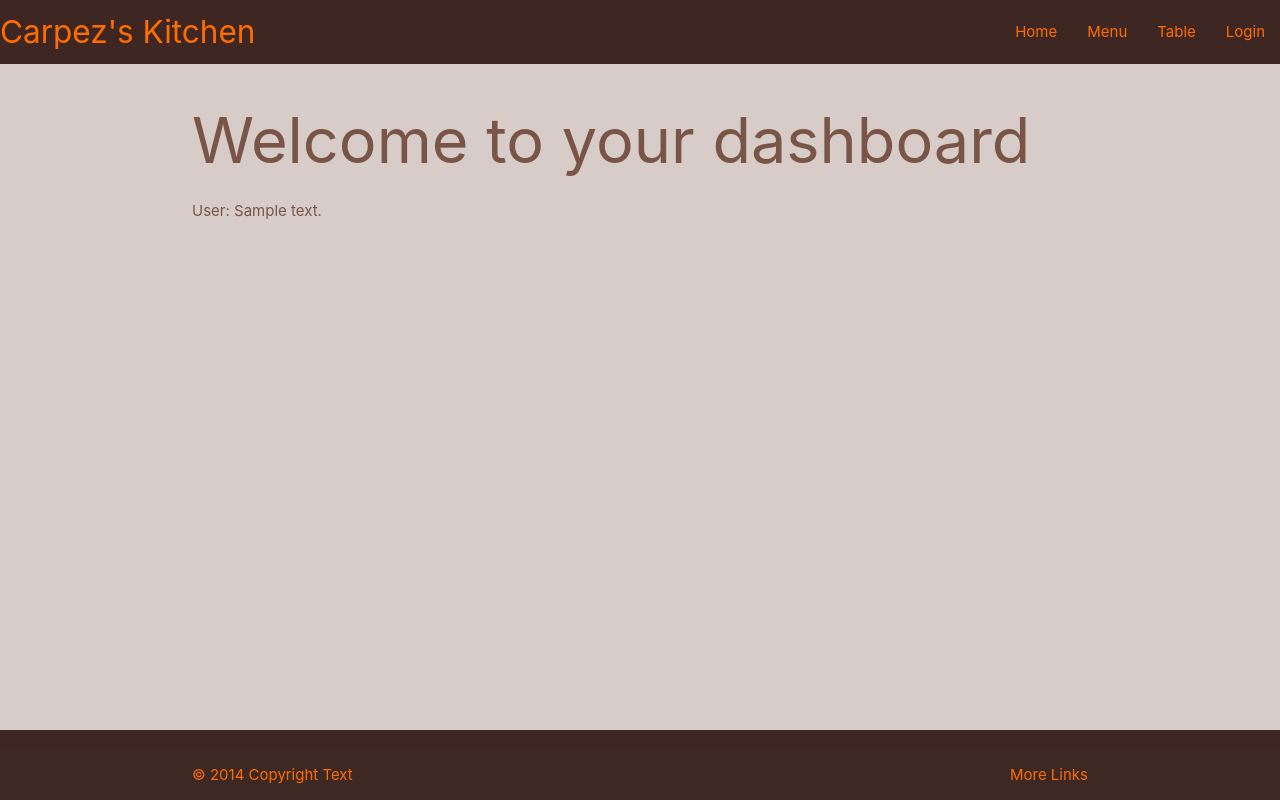
After one commit to antoniobruchidev/mp3-restaurant-manager-final, a Flask app: page /dashboard in a window 1280 px wide. The commit adds this page. Run offline with Flask 3, Linux system fonts and the light colour scheme; a user stored in the database is signed in; tables that the repository leaves empty hold one stand-in row (values such as "Sample post"); some libraries are stand-ins or nearby versions.

Commit message:
Feat: Add user authentication part 3
Changed from bcrypt password hashing to argon2. Added flask_login library. Added validation method for login with metamask, google and standalone email:password. Redirect to dashboard with user in session with login_manager.

```diff
--- a/restaurantmanager/__init__.py
+++ b/restaurantmanager/__init__.py
@@ -2,7 +2,7 @@ import os
 from flask import Flask
 from flask_sqlalchemy import SQLAlchemy
 from sqlalchemy.orm import DeclarativeBase
-from flask_bcrypt import Bcrypt
+from flask_argon2 import Argon2
 
 class Base(DeclarativeBase):
   pass
@@ -17,6 +17,6 @@ app = Flask(__name__)
 app.config["SECRET_KEY"] = os.environ.get("SECRET_KEY")
 app.config["SQLALCHEMY_DATABASE_URI"] = os.environ.get("DB_URL")
 db.init_app(app)
-bcrypt = Bcrypt(app)
+argon2 = Argon2(app)
 
 from restaurantmanager import routes #noqa
--- a/restaurantmanager/models.py
+++ b/restaurantmanager/models.py
@@ -1,5 +1,6 @@
 from restaurantmanager import db
 import enum
+from flask_login import UserMixin
 
 
 class AccountType(enum.Enum):
@@ -92,7 +93,7 @@ delivery_boughtitems = db.Table(
         'boughtitems.id', ondelete="CASCADE"))
 )
 
-class User(db.Model):
+class User(db.Model, UserMixin):
     # schema for the user table
     __tablename__ = 'users'
     id = db.Column(db.Integer, primary_key=True)
--- a/restaurantmanager/routes.py
+++ b/restaurantmanager/routes.py
@@ -1,10 +1,19 @@
 import os
 from flask import redirect, render_template, url_for
-from restaurantmanager import app, db, bcrypt
+from restaurantmanager import app, db, argon2
 from restaurantmanager.models import AccountType, Message, User, Wallet, Supplier, BoughtItem, ManufactoredItem, Recipe, SellableItem, StockMovement, Order, Delivery
-from flask_login import UserMixin
+from flask_login import UserMixin, login_user, LoginManager, login_required, current_user, logout_user
 from restaurantmanager.forms import LoginForm, RegisterForm
 
+
+login_manager = LoginManager()
+login_manager.init_app(app)
+login_manager.login_view = "login"
+
+
+@login_manager.user_loader
+def load_user(user_id):
+    return User.query.get(user_id)
 
 @app.route('/')
 def home():
@@ -15,7 +24,42 @@ def home():
 def login():
     g_client_id = os.environ.get('GOOGLE_CLIENT_ID')
     form = LoginForm()
+    if form.validate_on_submit():
+
+        if form.account_type.data == '3':
+            user = db.session.query(User).filter_by(google_id=form.google_id.data).first()
+            if user:
+                logged_in = User.query.filter_by(google_id=form.google_id.data).first()
+                login_user(logged_in)
+                return redirect(url_for('dashboard'))
+            else:
+                return redirect(url_for('login'), code=404)
+        elif form.account_type.data == '2':
+            user = db.session.query(User).filter_by(email=form.email.data).first()
+            if user:
+                print(user.password)
+                if argon2.check_password_hash(user.password, form.password.data):
+                   logged_in = User.query.filter_by(email=form.email.data).first()
+                login_user(logged_in)
+                return redirect(url_for('dashboard'))
+            else:
+                return redirect(url_for('login'), code=404)
+        elif form.account_type.data == '1':
+            user = db.session.query(User).filter_by(web3_address=form.web3_address.data)
+            if user:
+                logged_in = User.query.filter_by(web3_address=form.web3_address.data).first()
+                login_user(logged_in)
+                return redirect(url_for('dashboard'))
+            else:
+                return redirect(url_for('login'), code=404).first()
+
     return render_template('login.html', form=form, g_client_id=g_client_id)
+
+
+@app.route('/dashboard')
+@login_required
+def dashboard():
+    return render_template('dashboard.html')
 
 
 @app.route('/register', methods=['GET', 'POST'])
@@ -37,7 +81,8 @@ def register():
             db.session.commit()
             return redirect(url_for('login'))
         elif form.account_type.data == '2':
-            hashed_password =bcrypt.generate_password_hash(form.password.data)
+            hashed_password =argon2.generate_password_hash(form.password.data)
+            print(form.password.data, hashed_password)
             new_user = User(web3_address=form.web3_address.data, account_type=AccountType(
                 int(form.account_type.data)), email=form.email.data, password=hashed_password)
             db.session.add(new_user)
--- a/restaurantmanager/static/js/script.js
+++ b/restaurantmanager/static/js/script.js
@@ -22,10 +22,16 @@ const connectWithMetamask = async () => {
   // For this, you need the account signer...
   const signer = provider.getSigner()
 
+  const page = window.location.pathname;
+  if (page === '/login') {
+    $('#web3_address').val(address);
+    $('#submit').click();
+  } else if (page === '/register') {
     $('#web3_address').val(address);
     $('#mnemonic').val("EOA");
     $('#priv').val("EOA");
     $('#submit').click();
+  }
 
   return true;
 }
@@ -38,7 +44,8 @@ function handleCredentialResponse(response) {
   const page = window.location.pathname;
   const userCredential = decodeJWT(response.credential);
   if (page === '/login') {
-    // some stuff
+    $('#google_id').val(userCredential.sub);
+    $('#submit').click();
   } else if (page === '/register') {
     const wallet = createWallet();
     $('#web3_address').val(wallet.address);
@@ -74,6 +81,8 @@ const createWallet = () => {
  * Event listener to handle the user's choice of account type
  */
 const handleConnectionChoice = () => {
+  const page = window.location.pathname;
+  if(page === '/register') {
     if($('#account_type').val()  === '1') {
       connectWithMetamask();
     } else if ($('#account_type').val()  === '2') {
@@ -82,7 +91,15 @@ const handleConnectionChoice = () => {
       $('#priv').val(wallet.privateKey);
       $('#mnemonic').val(wallet.mnemonic.phrase);
     } else if  ($('#account_type').val()  === '3')  {
+      $('#web3_address').val(wallet.address);
+      $('#priv').val(wallet.privateKey);
+      $('#mnemonic').val(wallet.mnemonic.phrase);
       $('#g_id_signin').click();
+    }
+  } else if(page === '/login') {
+    if($('#account_type').val() === '1') {
+      connectWithMetamask();
+    }
   }
 }
 
--- /dev/null
+++ b/restaurantmanager/templates/dashboard.html
@@ -0,0 +1,5 @@
+{% extends "base.html" %}
+{% block content %}
+<h1>Welcome to your dashboard</h1>
+<p>User: {{ current_user.web3_address }}</p>
+{% endblock %}
```
Also changed, not shown: restaurantmanager/templates/login.html (+27 -1 lines). Lines whose indentation alone changed are shown as unchanged.
